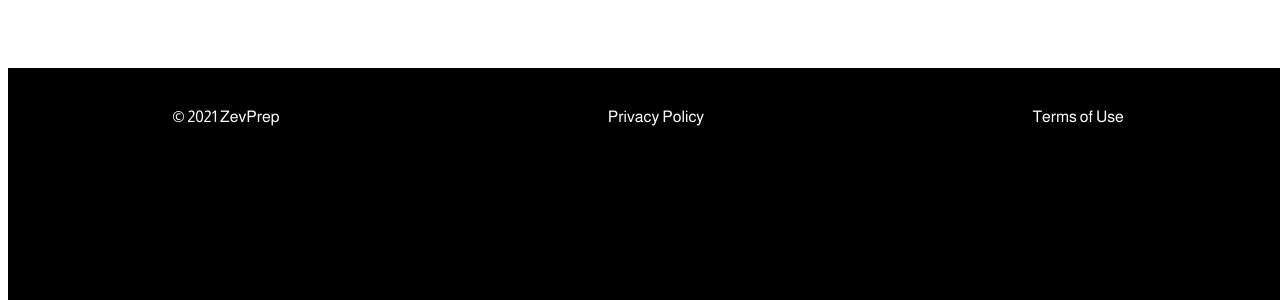
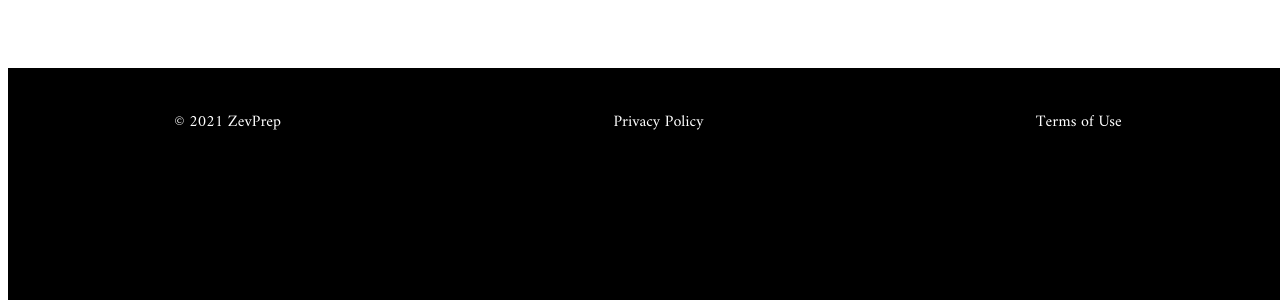
Before and after one commit to aaronzomback/zevprep, a Jekyll site: the page built from pricing.html, in a window 1280 px wide. Shown: the part 1120-1420 px from the top of the page. Built offline with Jekyll 4.4.1, drawn with Linux system fonts in a browser that asks for light colours.

Commit message:
amiri font to footer

```diff
--- a/_sass/_footer.scss
+++ b/_sass/_footer.scss
@@ -14,7 +14,7 @@
   display: flex;
   justify-content: space-around;
   flex-direction: row;
-  font-family: "Almarai";
+  font-family: "Amiri";
   // position: absolute;
   background-color: black;
   color: white;
```
